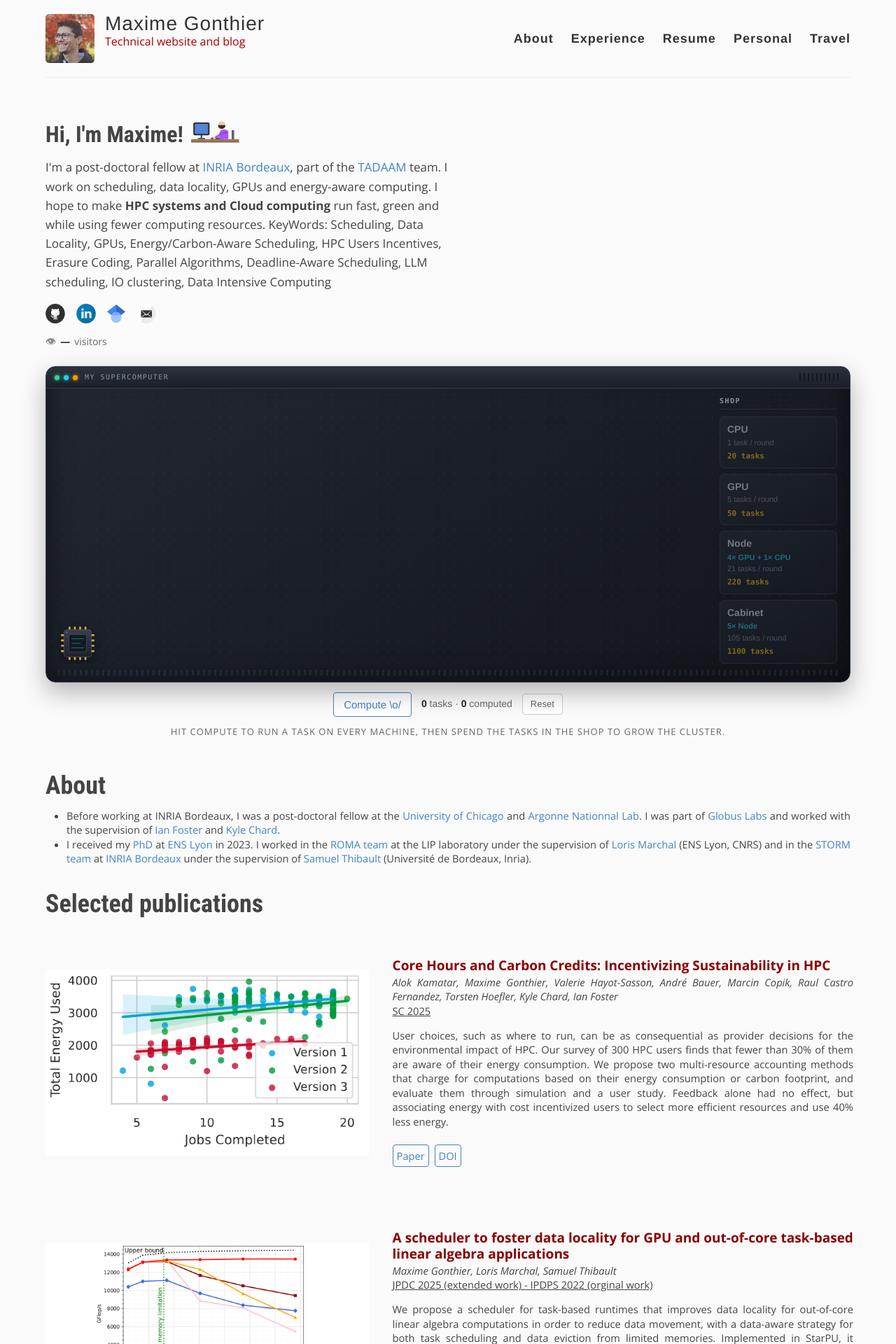
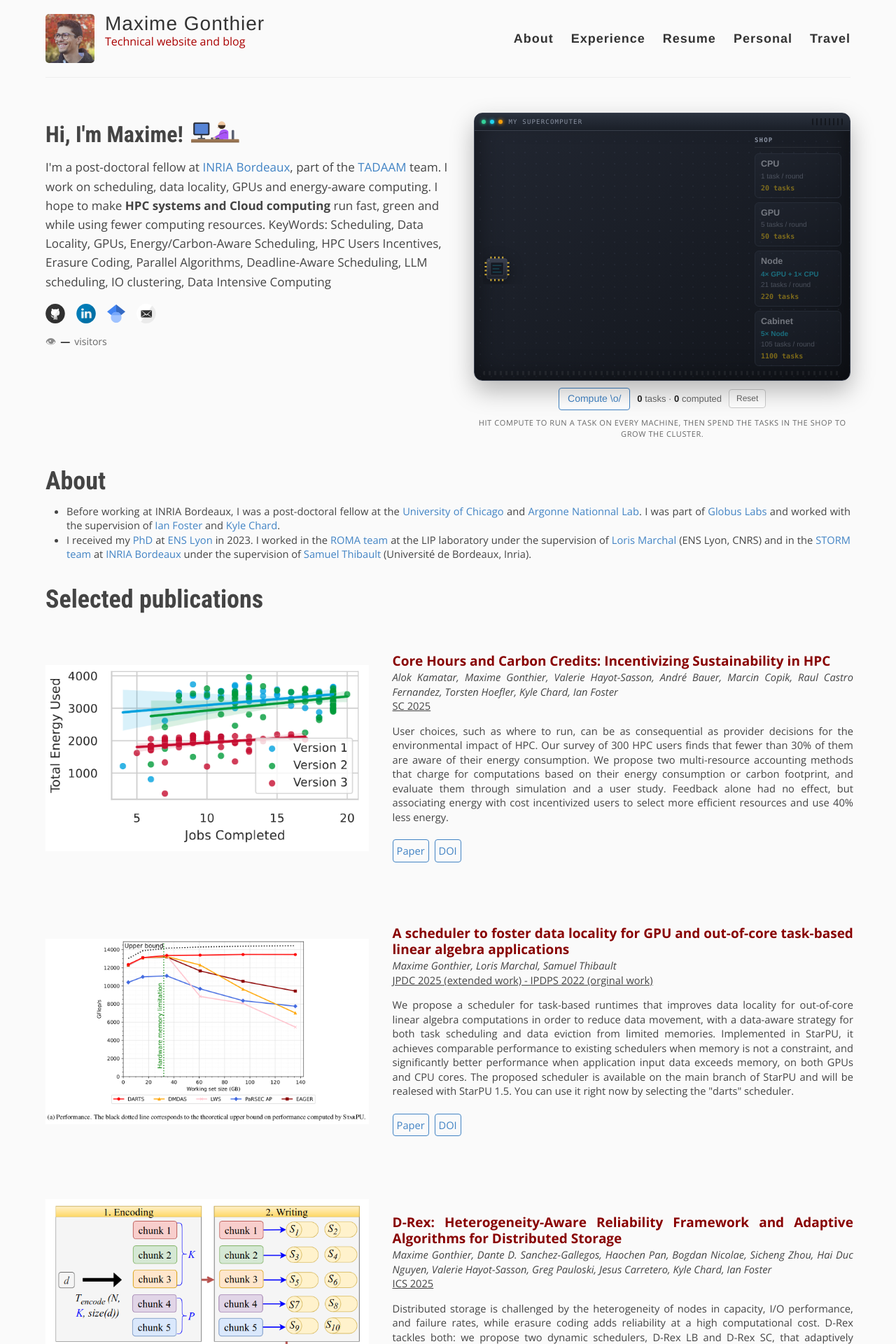
Before and after one commit to MaximeGonthier/MaximeGonthier.github.io, a Jekyll site: the page built from index.markdown, in a window 1280 px wide. Shown: the top 1920 px of the page at 70% size. Built offline with Jekyll 4.4.1, drawn with Linux system fonts in a browser that asks for light colours.

Commit message:
make hpc game smaller

```diff
--- a/index.markdown
+++ b/index.markdown
@@ -68,38 +68,38 @@ does_not_need_title: true
     </p>
   </div>
 
-</section>
+  <div class="hero-lab">
+    <div class="lab-chassis" id="gpuPlayground">
+      <div class="chassis-bar" aria-hidden="true">
+        <span class="chassis-leds"><i></i><i></i><i></i></span>
+        <span class="chassis-label">My Supercomputer</span>
+        <span class="chassis-vents"></span>
+      </div>
 
-<section class="hero-lab">
-  <div class="lab-chassis" id="gpuPlayground">
-    <div class="chassis-bar" aria-hidden="true">
-      <span class="chassis-leds"><i></i><i></i><i></i></span>
-      <span class="chassis-label">My Supercomputer</span>
-      <span class="chassis-vents"></span>
+      <div class="lab-body">
+        <div class="lab-active">
+          <div class="active-zone" id="activeZone"></div>
+        </div>
+
+        <aside class="lab-shop">
+          <h2 class="lab-heading">Shop</h2>
+          <div id="gpuShop"></div>
+        </aside>
+      </div>
+
+      <div class="task-layer" id="taskLayer" aria-hidden="true"></div>
     </div>
 
-    <div class="lab-body">
-      <div class="lab-active">
-        <div class="active-zone" id="activeZone"></div>
-      </div>
-
-      <aside class="lab-shop">
-        <h2 class="lab-heading">Shop</h2>
-        <div id="gpuShop"></div>
-      </aside>
+    <div class="gpu-hud">
+      <button type="button" class="gpu-btn" id="feedBtn">Compute \o/</button>
+      <span class="gpu-stat">
+        <span id="taskBalance">0</span> tasks &middot; <span id="taskTotal">0</span> computed
+      </span>
+      <button type="button" class="gpu-btn gpu-btn--ghost" id="resetBtn">Reset</button>
     </div>
-
-    <div class="task-layer" id="taskLayer" aria-hidden="true"></div>
+    <p class="gpu-caption">Hit compute to run a task on every machine, then spend the tasks in the shop to grow the cluster.</p>
   </div>
 
-  <div class="gpu-hud">
-    <button type="button" class="gpu-btn" id="feedBtn">Compute \o/</button>
-    <span class="gpu-stat">
-      <span id="taskBalance">0</span> tasks &middot; <span id="taskTotal">0</span> computed
-    </span>
-    <button type="button" class="gpu-btn gpu-btn--ghost" id="resetBtn">Reset</button>
-  </div>
-  <p class="gpu-caption">Hit compute to run a task on every machine, then spend the tasks in the shop to grow the cluster.</p>
 </section>
 
 <!-- Gradients shared by every machine (kept in one place so cloned machines don't duplicate ids). -->
--- a/style.scss
+++ b/style.scss
@@ -569,9 +569,18 @@ footer {
 /* HERO + INTERACTIVE GPU */
 /*********************/
 
+/* Intro on the left, the compute-cluster game on the right half of the page */
 .hero {
-  margin: 10px 0 26px;
+  margin: 10px 0 40px;
   text-align: left;
+  display: flex;
+  align-items: flex-start;
+  gap: 30px;
+
+  /* Two half-width columns need real room; below that the game goes under the intro. */
+  @media screen and (max-width: 900px) {
+    display: block;
+  }
 
   @include mobile {
     text-align: center;
@@ -579,6 +588,7 @@ footer {
 }
 
 .hero-text {
+  flex: 1 1 52%;
   min-width: 0;
 }
 
@@ -736,10 +746,16 @@ footer {
   }
 }
 
-/* Compute-cluster game */
+/* Compute-cluster game: the right-hand half of the hero */
 .hero-lab {
-  margin: 0 0 50px;
+  flex: 1 1 48%;
+  min-width: 0;
+  margin: 0;
   text-align: center;
+
+  @media screen and (max-width: 900px) {
+    margin: 34px 0 0;
+  }
 }
 
 /* Hidden sprite holding the gradients every machine shares */
@@ -755,11 +771,11 @@ footer {
   position: relative;
   width: 100%;
   margin: 0 auto;
-  padding: 44px 18px 26px;
+  padding: 34px 12px 20px;
   box-sizing: border-box;
   text-align: left;
 
-  border-radius: 14px;
+  border-radius: 12px;
   border: 1px solid #3a4150;
   background:
     radial-gradient(circle, rgba(130, 150, 190, 0.07) 1px, transparent 1.6px) 0 0 / 16px 16px,
@@ -774,10 +790,10 @@ footer {
 .lab-chassis::after {
   content: "";
   position: absolute;
-  left: 16px;
-  right: 16px;
-  bottom: 9px;
-  height: 8px;
+  left: 12px;
+  right: 12px;
+  bottom: 7px;
+  height: 6px;
   background: repeating-linear-gradient(90deg, rgba(255, 255, 255, 0.06) 0 3px, transparent 3px 8px);
   border-radius: 2px;
   pointer-events: none;
@@ -789,12 +805,12 @@ footer {
   top: 0;
   left: 0;
   right: 0;
-  height: 31px;
+  height: 25px;
   display: flex;
   align-items: center;
-  gap: 10px;
-  padding: 0 12px;
-  border-radius: 14px 14px 0 0;
+  gap: 8px;
+  padding: 0 10px;
+  border-radius: 12px 12px 0 0;
   background: linear-gradient(180deg, #2b323e, #1a1f28);
   border-bottom: 1px solid rgba(255, 255, 255, 0.07);
   pointer-events: none;
@@ -805,8 +821,8 @@ footer {
   gap: 6px;
 
   i {
-    width: 7px;
-    height: 7px;
+    width: 6px;
+    height: 6px;
     border-radius: 50%;
     display: block;
     box-shadow: 0 0 5px currentColor;
@@ -823,16 +839,16 @@ footer {
 
 .chassis-label {
   font-family: "SFMono-Regular", Menlo, Consolas, monospace;
-  font-size: 10px;
-  letter-spacing: 1.5px;
+  font-size: 9px;
+  letter-spacing: 1.2px;
   text-transform: uppercase;
   color: #8b93a3;
 }
 
 .chassis-vents {
   margin-left: auto;
-  width: 60px;
-  height: 12px;
+  width: 44px;
+  height: 10px;
   border-radius: 2px;
   background: repeating-linear-gradient(90deg, #11141a 0 2px, transparent 2px 6px);
   opacity: 0.85;
@@ -842,11 +858,11 @@ footer {
 .lab-body {
   display: flex;
   align-items: stretch;
-  gap: 18px;
+  gap: 12px;
 
   @include mobile {
     flex-direction: column;
-    gap: 14px;
+    gap: 12px;
   }
 }
 
@@ -859,8 +875,8 @@ footer {
 }
 
 .lab-shop {
-  flex: 0 0 168px;
-  width: 168px;
+  flex: 0 0 124px;
+  width: 124px;
 
   @include mobile {
     flex: 1 1 auto;
@@ -870,13 +886,13 @@ footer {
 
 .lab-heading {
   font-family: "SFMono-Regular", Menlo, Consolas, monospace;
-  font-size: 10px;
+  font-size: 9px;
   font-weight: 600;
-  letter-spacing: 1.5px;
+  letter-spacing: 1.2px;
   text-transform: uppercase;
   color: #8b93a3;
-  margin: 0 0 10px;
-  padding-bottom: 6px;
+  margin: 0 0 8px;
+  padding-bottom: 5px;
   border-bottom: 1px solid rgba(255, 255, 255, 0.07);
 }
 
@@ -887,8 +903,11 @@ footer {
   flex-wrap: wrap;
   align-items: flex-end;
   align-content: flex-end;
-  gap: 10px 12px;
-  min-height: 96px;
+  gap: 8px 9px;
+  min-height: 84px;
+  /* Capped so a big cluster scrolls inside the chassis instead of stretching
+     the hero column past the intro next to it. */
+  max-height: 210px;
   overflow-y: auto;
   padding-bottom: 2px;
 }
@@ -907,10 +926,10 @@ footer {
   filter: drop-shadow(0 5px 10px rgba(0, 0, 0, 0.4));
 }
 
-.machine--cpu     .machine-art { height: 54px; }
-.machine--gpu     .machine-art { height: 56px; }
-.machine--node    .machine-art { height: 46px; }
-.machine--cabinet .machine-art { height: 84px; }
+.machine--cpu     .machine-art { height: 40px; }
+.machine--gpu     .machine-art { height: 42px; }
+.machine--node    .machine-art { height: 34px; }
+.machine--cabinet .machine-art { height: 64px; }
 
 /* A machine flashes as it's dropped into the zone */
 .machine.just-bought {
@@ -969,8 +988,8 @@ footer {
   display: block;
   width: 100%;
   text-align: left;
-  margin-bottom: 8px;
-  padding: 8px 10px;
+  margin-bottom: 6px;
+  padding: 6px 8px;
   box-sizing: border-box;
   font-family: $helveticaNeue;
   border-radius: 6px;
@@ -996,7 +1015,7 @@ footer {
 
 .shop-name {
   display: block;
-  font-size: 14px;
+  font-size: 12.5px;
   font-weight: 700;
   color: #e6eaf2;
 }
@@ -1004,7 +1023,7 @@ footer {
 /* What a composed machine is built from (nodes and cabinets) */
 .shop-made {
   display: block;
-  font-size: 11px;
+  font-size: 10px;
   font-weight: 600;
   color: #22d3ee;
   margin-top: 2px;
@@ -1012,7 +1031,7 @@ footer {
 
 .shop-blurb {
   display: block;
-  font-size: 11px;
+  font-size: 10px;
   color: #8b93a3;
   margin-top: 1px;
 }
@@ -1020,10 +1039,10 @@ footer {
 .shop-price {
   display: block;
   font-family: "SFMono-Regular", Menlo, Consolas, monospace;
-  font-size: 11px;
+  font-size: 10px;
   font-weight: 600;
   color: #facc15;
-  margin-top: 4px;
+  margin-top: 3px;
 }
 
 .task-layer {
@@ -1038,9 +1057,9 @@ footer {
   position: absolute;
   top: 0;
   left: 0;
-  width: 18px;
-  height: 18px;
-  margin: -9px 0 0 -9px; /* centre on the (x, y) the transform points to */
+  width: 14px;
+  height: 14px;
+  margin: -7px 0 0 -7px; /* centre on the (x, y) the transform points to */
   transition: transform 0.45s cubic-bezier(0.4, 1.3, 0.5, 1), opacity 0.3s ease;
   will-change: transform, opacity;
 }
@@ -1084,20 +1103,20 @@ footer {
   display: flex;
   align-items: center;
   justify-content: center;
-  gap: 14px;
+  gap: 10px;
   flex-wrap: wrap;
-  margin-top: 14px;
+  margin-top: 10px;
 }
 
 /* Matches the outlined link-buttons used elsewhere on the site */
 .gpu-btn {
   font-family: $helveticaNeue;
-  font-size: 15px;
+  font-size: 14px;
   color: $blue;
   background: #fff;
   border: 1px solid $blue;
   border-radius: 4px;
-  padding: 6px 14px;
+  padding: 5px 12px;
   cursor: pointer;
   transition: box-shadow 100ms ease-in-out;
 
@@ -1106,17 +1125,17 @@ footer {
 
 /* Same shape as the Compute button, but muted — it's the destructive one */
 .gpu-btn--ghost {
-  font-size: 13px;
+  font-size: 12px;
   color: $gray;
   border-color: #ccc;
-  padding: 5px 11px;
+  padding: 4px 10px;
 
   &:hover { color: $darkerGray; border-color: $gray; }
 }
 
 .gpu-stat {
   font-family: $helveticaNeue;
-  font-size: 14px;
+  font-size: 13px;
   color: $gray;
 
   #taskBalance,
@@ -1181,9 +1200,10 @@ footer {
 }
 
 .gpu-caption {
-  margin: 12px 0 0;
-  font-size: 13px;
-  letter-spacing: 1px;
+  margin: 10px 0 0;
+  font-size: 11px;
+  line-height: 1.5;
+  letter-spacing: 0.6px;
   text-transform: uppercase;
   color: $gray;
 }
```
Also changed, not shown: 1 other file.
